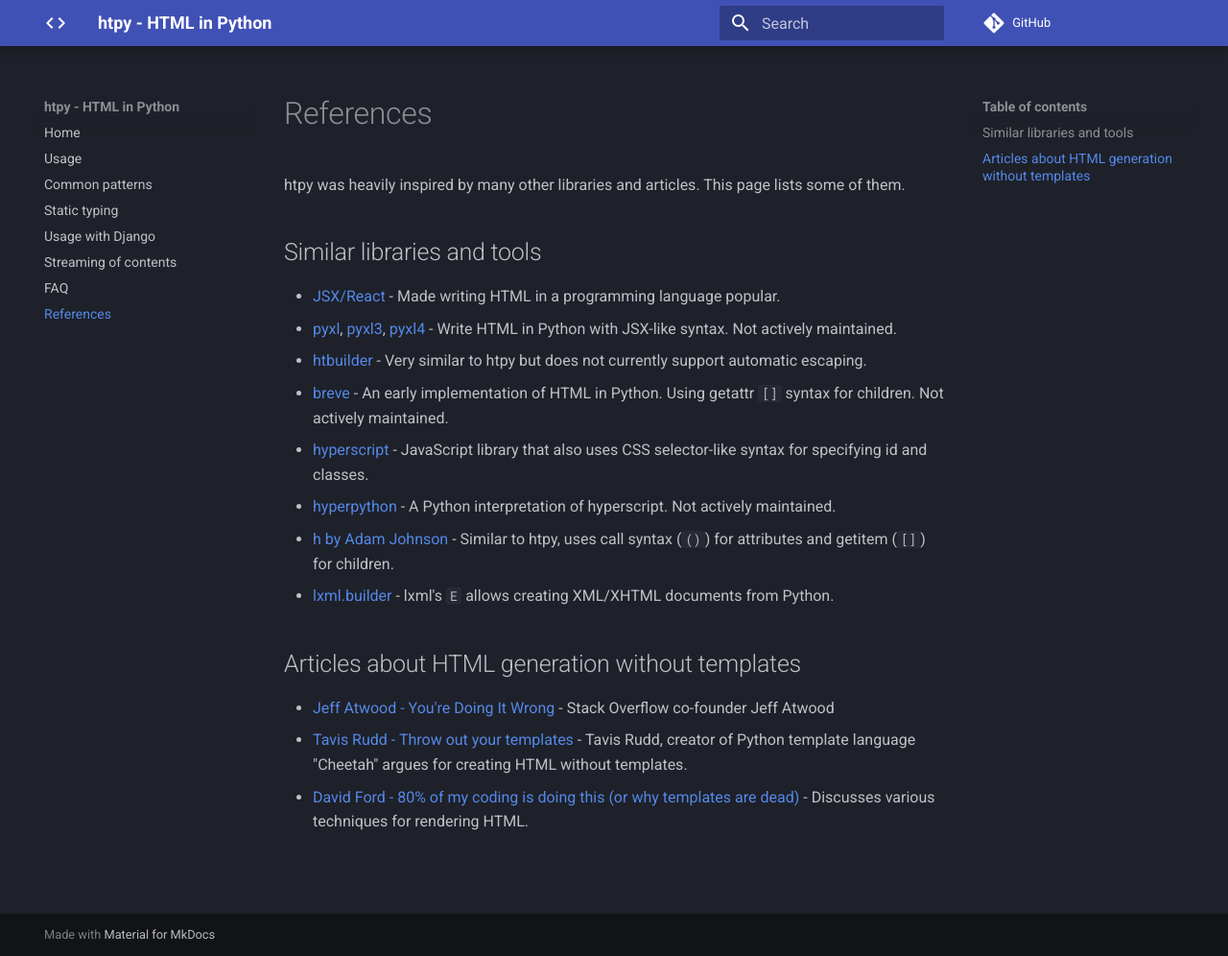
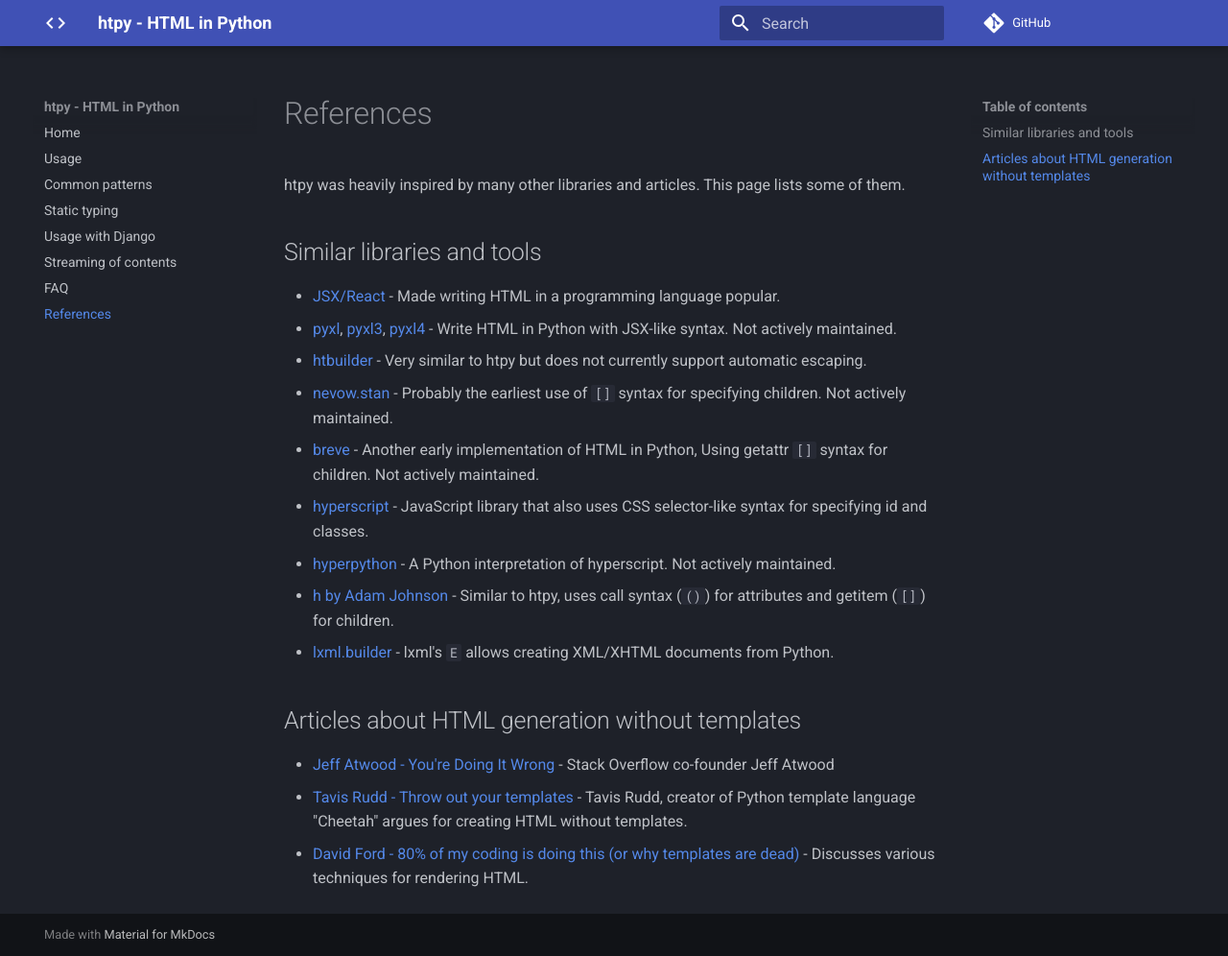
Before and after one commit to pelme/htpy, an MkDocs documentation site: the page built from docs/references.md, in a window 1280 px wide and 996 px high. Shown: the whole window at 96% size. Built offline with MkDocs 1.6.1 and Material for MkDocs 9.7.7, drawn with Linux system fonts in a browser that asks for light colours; comment, search, counter and statistics services are not loaded.

Commit message:
Add mention of nevow.stan to docs.

```diff
--- a/docs/references.md
+++ b/docs/references.md
@@ -7,7 +7,8 @@ htpy was heavily inspired by many other libraries and articles. This page lists
 - [JSX/React](https://legacy.reactjs.org/docs/introducing-jsx.html) - Made writing HTML in a programming language popular.
 - [pyxl](https://github.com/dropbox/pyxl), [pyxl3](https://github.com/gvanrossum/pyxl3), [pyxl4](https://github.com/pyxl4/pyxl4) - Write HTML in Python with JSX-like syntax. Not actively maintained.
 - [htbuilder](https://github.com/tvst/htbuilder/) - Very similar to htpy but does not currently support automatic escaping.
-- [breve](https://github.com/cwells/breve) - An early implementation of HTML in Python. Using getattr `[]` syntax for children. Not actively maintained.
+- [nevow.stan](https://github.com/twisted/nevow/blob/master/nevow/stan.py) - Probably the earliest use of `[]` syntax for specifying children. Not actively maintained.
+- [breve](https://github.com/cwells/breve) - Another early implementation of HTML in Python,  Using getattr `[]` syntax for children. Not actively maintained.
 - [hyperscript](https://github.com/hyperhype/hyperscript) - JavaScript library that also uses CSS selector-like syntax for specifying id and classes.
 - [hyperpython](https://github.com/ejplatform/hyperpython) - A Python interpretation of hyperscript. Not actively maintained.
 - [h by Adam Johnson](https://github.com/adamchainz/h) - Similar to htpy, uses call syntax (`()`) for attributes and getitem (`[]`) for children.
```
